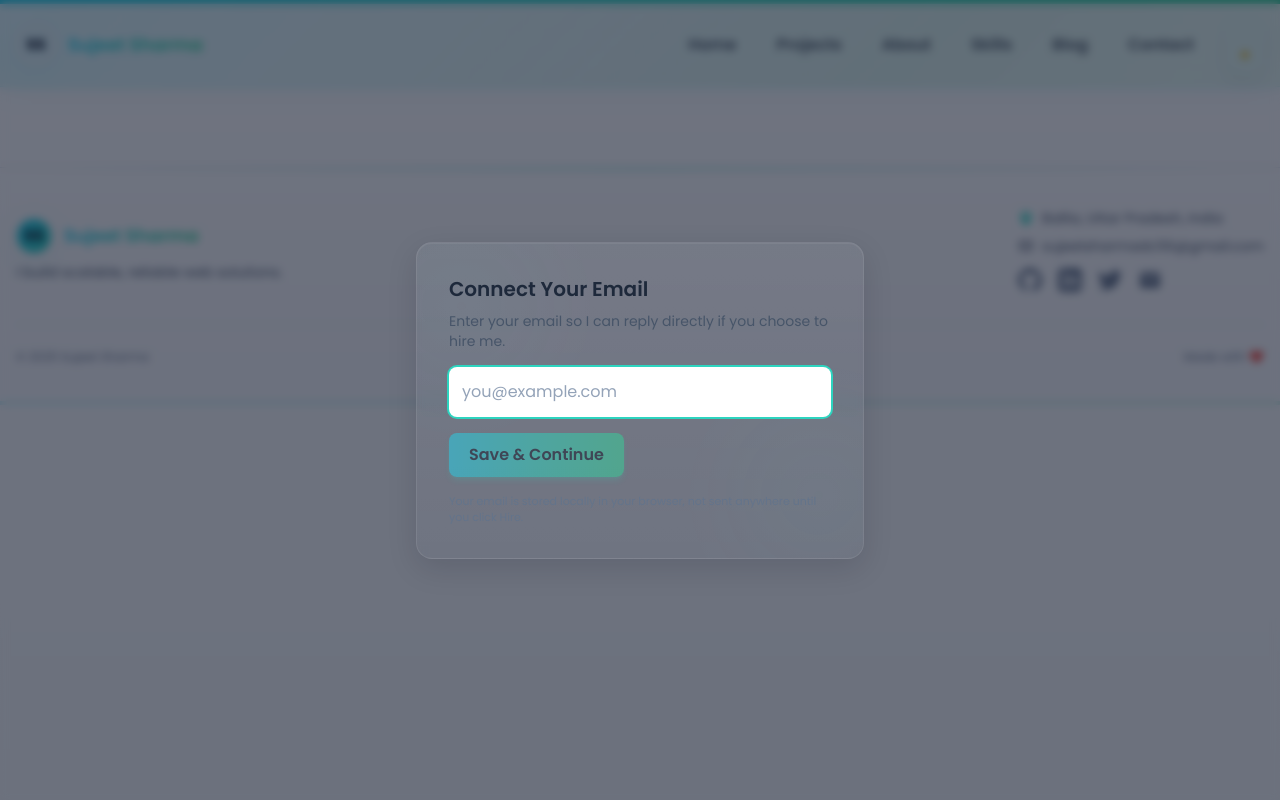
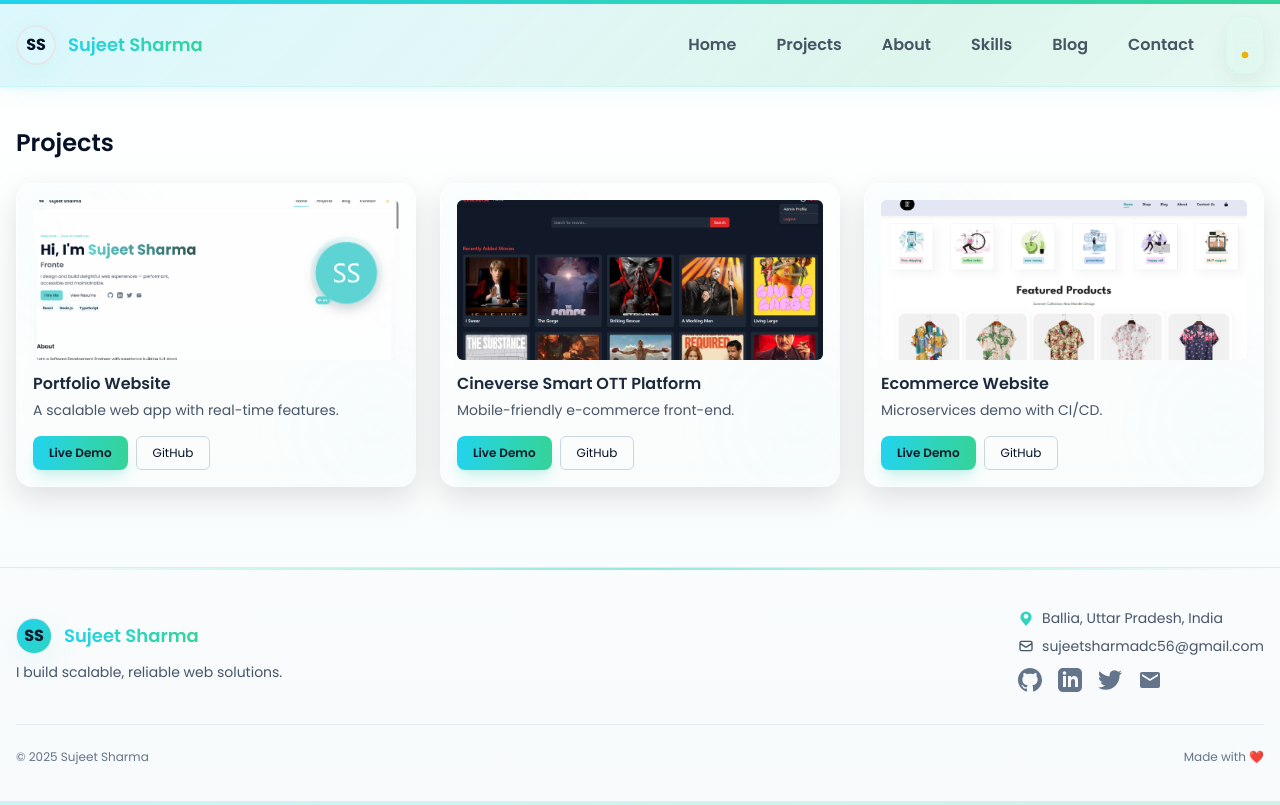
Before and after one commit to Sujeetshar14921/Portfolio_Project, a React (Vite) app: page /Portfolio_Project/projects in a window 1280 px wide. Built offline with nearby package versions, Linux system fonts and the light colour scheme; no server answers.

Commit message:
Updated portfolio: Fixed routing, added comprehensive README, improved dark mode, and enhanced hire flow

```diff
--- a/src/App.jsx
+++ b/src/App.jsx
@@ -19,7 +19,7 @@ export default function App() {
   }, [])
 
   const [email, setEmail] = useState(()=> localStorage.getItem('visitorEmail') || null)
-  const [modalOpen, setModalOpen] = useState(()=> !localStorage.getItem('visitorEmail'))
+  const [modalOpen, setModalOpen] = useState(false)
   const [hireModalOpen, setHireModalOpen] = useState(false)
 
   const hire = () => {
@@ -44,6 +44,8 @@ export default function App() {
 
       <main className='mx-4 my-10'>
         <Routes>
+          <Route path="/Portfolio_Project/" element={<Home />} />
+          <Route path="/Portfolio_Project/projects" element={<Projects />} />
           <Route path="/" element={<Home />} />
           <Route path="/projects" element={<Projects />} />
         </Routes>
--- a/src/main.jsx
+++ b/src/main.jsx
@@ -10,7 +10,7 @@ import './index.css'
 createRoot(document.getElementById('root')).render(
   <React.StrictMode>
     <HelmetProvider>
-      <BrowserRouter>
+      <BrowserRouter basename="/Portfolio_Project">
         <App />
       </BrowserRouter>
     </HelmetProvider>
```
Also changed, not shown: 1 other file (tests, documents, lock files or other folders).
